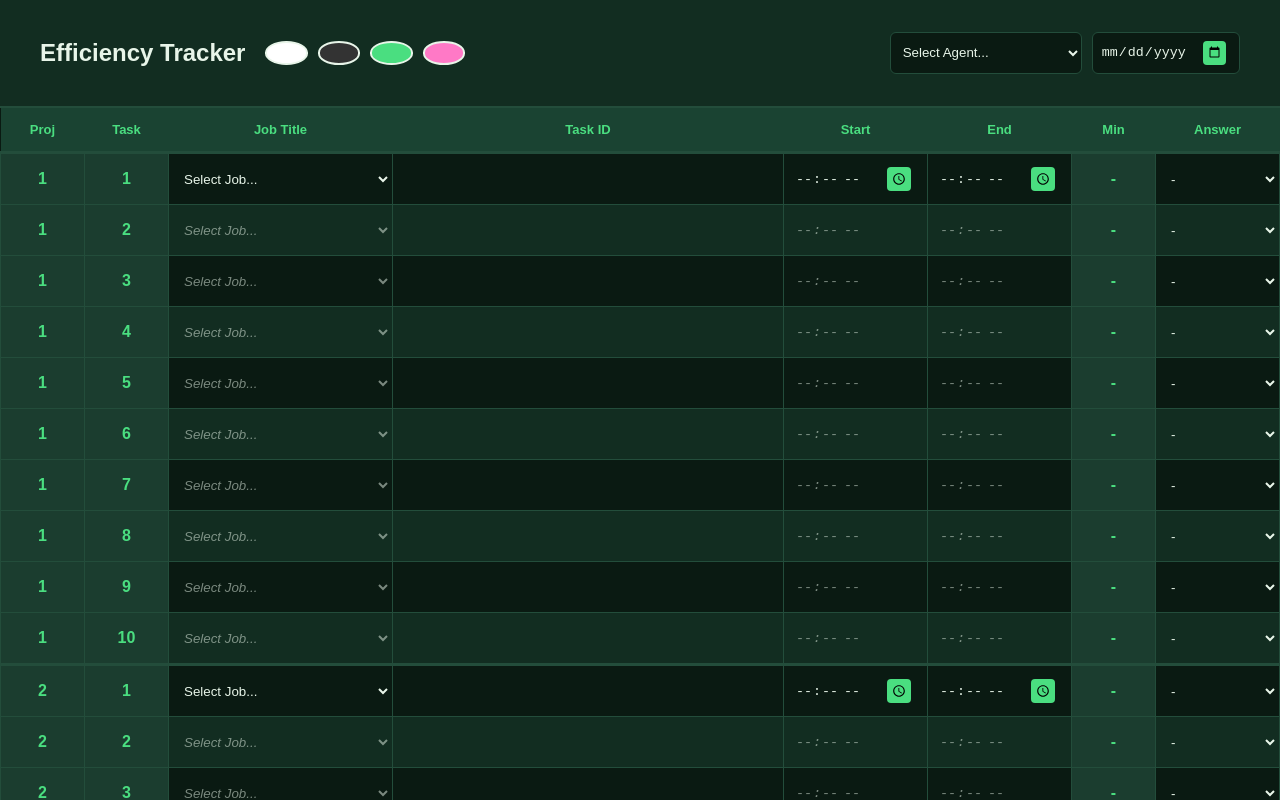
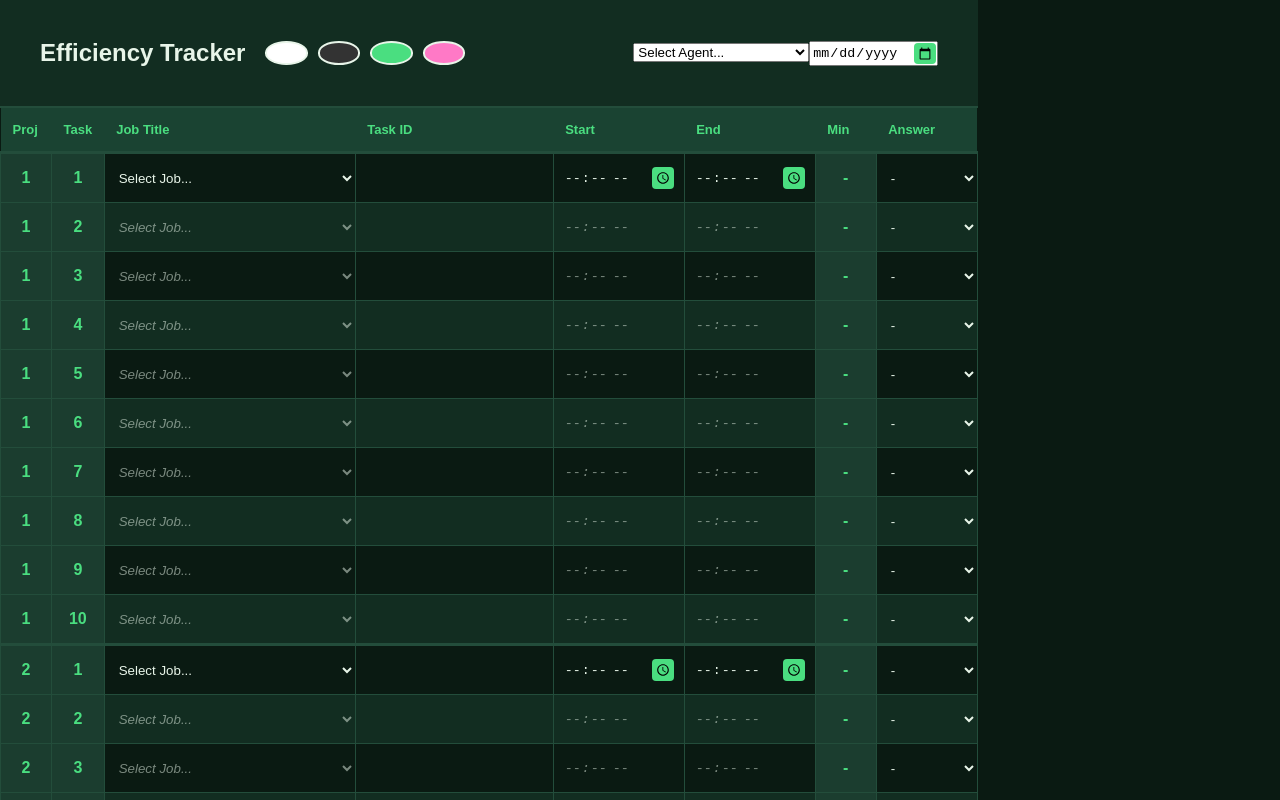
Before and after one commit to beripot/taskTracker, a React (Vite) app in the folder taskTracker/: page / in a window 1280 px wide. Shown: the top 800 px of the page. Built offline with nearby package versions, Linux system fonts and the light colour scheme.

Commit message:
fix sa flexbox aty

```diff
--- a/taskTracker/src/App.css
+++ b/taskTracker/src/App.css
@@ -7,9 +7,8 @@
   --accent-green: #4ade80;
   --text-main: #e8f5e9;
   --auto-green: #1b3d2f;
-  /* Button is Neon Green, Icon is Black */
-  --btn-bg: #4ade80;
-  --btn-icon: invert(0);
+  --btn-bg: #4ade80;      /* Emerald Green Button */
+  --btn-icon: invert(0);  /* Black Icon */
 }
 
 [data-theme='light'] {
@@ -20,9 +19,8 @@
   --accent-green: #000000;
   --text-main: #1a1a1a;
   --auto-green: #e8e8e8;
-  /* Button is Black, Icon is White */
-  --btn-bg: #1a1a1a;
-  --btn-icon: invert(1);
+  --btn-bg: #000000;      /* Black Button */
+  --btn-icon: invert(1);  /* White Icon */
 }
 
 [data-theme='dark'] {
@@ -33,9 +31,8 @@
   --accent-green: #9e9e9e;
   --text-main: #ffffff;
   --auto-green: #222222;
-  /* Button is Grey, Icon is Black */
-  --btn-bg: #9e9e9e;
-  --btn-icon: invert(0);
+  --btn-bg: #ffffff;      /* White Button */
+  --btn-icon: invert(0);  /* Black Icon */
 }
 
 [data-theme='cyber'] {
@@ -46,9 +43,8 @@
   --accent-green: #ff79c6;
   --text-main: #f8f8f2;
   --auto-green: #240e42;
-  /* Button is Neon Pink, Icon is Black */
-  --btn-bg: #ff79c6;
-  --btn-icon: invert(0);
+  --btn-bg: #ff79c6;      /* Cyber Pink Button */
+  --btn-icon: invert(0);  /* Black Icon */
 }
 
 /* 1. Global Reset */
@@ -88,18 +84,17 @@ body, html {
 .btn-emerald { background: #4ade80; }
 .btn-cyber { background: #ff79c6; }
 
-.global-inputs { display: flex; gap: 10px; }
-.global-inputs select, .global-inputs input {
-  background-color: var(--deep-bg);
-  border: 1px solid var(--border-green);
-  color: var(--text-main);
-  padding: 8px;
-  border-radius: 6px;
+/* 3. Standard Table Layout (The Fix) */
+.table-container {
+  flex-grow: 1;
+  overflow-y: auto;
 }
 
-/* 3. Table Styling */
-.table-container { flex-grow: 1; overflow-y: auto; }
-table { width: 100%; border-collapse: collapse; table-layout: fixed; }
+table {
+  width: 100%;
+  border-collapse: collapse;
+  /* Removed table-layout: fixed to let content define width naturally */
+}
 
 thead th {
   background-color: var(--header-bg);
@@ -110,16 +105,20 @@ thead th {
   top: 0;
   z-index: 10;
   border-bottom: 2px solid var(--border-green);
+  text-align: left;
 }
 
 tr:nth-child(even) { background-color: var(--row-bg); }
+
 td {
   height: 48px;
   border: 1px solid var(--border-green);
+  padding: 0;
 }
 
 td input, td select {
-  width: 100%; height: 100%;
+  width: 100%;
+  height: 100%;
   background: transparent;
   color: var(--text-main) !important;
   border: none;
@@ -127,24 +126,17 @@ td input, td select {
   box-sizing: border-box;
 }
 
-/* 4. The Themed Button Fix */
+/* 4. The Themed Button Logic */
 input[type="date"]::-webkit-calendar-picker-indicator,
 input[type="time"]::-webkit-calendar-picker-indicator {
-  background-color: var(--btn-bg) !important; /* Theme-specific color */
-  filter: var(--btn-icon) !important;        /* Correct icon contrast */
+  background-color: var(--btn-bg) !important;
+  filter: var(--btn-icon) !important;
   border-radius: 4px;
-  padding: 5px;
+  padding: 4px;
   cursor: pointer;
-  margin-right: 5px;
-  transition: transform 0.1s ease;
 }
 
-input[type="date"]::-webkit-calendar-picker-indicator:hover,
-input[type="time"]::-webkit-calendar-picker-indicator:hover {
-  transform: scale(1.1);
-}
-
-/* 5. Logic Fields */
+/* Inherited/Disabled styling */
 .inherited-field { opacity: 0.5; font-style: italic; }
 td select:disabled, td input:disabled {
   cursor: not-allowed;
@@ -160,7 +152,7 @@ td select:disabled, td input:disabled {
 
 .row-divider { border-top: 3px solid var(--border-green) !important; }
 
-/* 6. Footer */
+/* Footer */
 .footer-area {
   padding: 20px 40px;
   background-color: var(--row-bg);
--- a/taskTracker/src/App.jsx
+++ b/taskTracker/src/App.jsx
@@ -15,7 +15,6 @@ function App() {
     const saved = localStorage.getItem('tasks-data');
     return saved ? JSON.parse(saved) : Array(100).fill({ jobTitle: '', startTime: '', endTime: '', taskID: '', answer: '', timeSpent: '' });
   });
-  const [isSubmitting, setIsSubmitting] = useState(false);
 
   useEffect(() => localStorage.setItem('tasks-data', JSON.stringify(tasks)), [tasks]);
   useEffect(() => localStorage.setItem('global-data', JSON.stringify(globalData)), [globalData]);
@@ -42,22 +41,6 @@ function App() {
     setTasks(newTasks);
   };
 
-  const handleSubmit = async () => {
-    if (!globalData.agentName || !globalData.date) return alert("Select Agent and Date.");
-    const finalData = tasks.map((t, index) => {
-      const master = tasks[Math.floor(index / 10) * 10];
-      return { ...globalData, projectNo: Math.floor(index / 10) + 1, taskNo: (index % 10) + 1, ...master, taskID: t.taskID, answer: t.answer };
-    }).filter(t => t.taskID.trim() !== "" || t.answer !== "");
-
-    if (finalData.length === 0) return alert("No data.");
-    setIsSubmitting(true);
-    try {
-      const URL = "https://script.google.com/macros/s/AKfycbzz-LyLUrN5nm8Ow-bNYpvgnIlNkKvShjslLbcIwSObmjkGWutZYhvLixuO1p0aiUTh5A/exec";
-      await fetch(URL, { method: "POST", mode: "no-cors", body: JSON.stringify(finalData) });
-      alert("Success!");
-    } catch (e) { alert("Failed."); } finally { setIsSubmitting(false); }
-  };
-
   return (
     <div className="container" data-theme={theme}>
       <header className="header-section">
@@ -82,14 +65,8 @@ function App() {
         <table>
           <thead>
             <tr>
-              <th style={{width: '60px'}}>Proj</th>
-              <th style={{width: '60px'}}>Task</th>
-              <th style={{width: '200px'}}>Job Title</th>
-              <th>Task ID</th>
-              <th style={{width: '120px'}}>Start</th>
-              <th style={{width: '120px'}}>End</th>
-              <th style={{width: '60px'}}>Min</th>
-              <th style={{width: '100px'}}>Answer</th>
+              <th>Proj</th><th>Task</th><th>Job Title</th><th>Task ID</th>
+              <th>Start</th><th>End</th><th>Min</th><th>Answer</th>
             </tr>
           </thead>
           <tbody>
@@ -98,9 +75,9 @@ function App() {
               const master = tasks[Math.floor(index / 10) * 10];
               return (
                 <tr key={index} className={isFirst ? "row-divider" : ""}>
-                  <td className="auto-field">{Math.floor(index / 10) + 1}</td>
-                  <td className="auto-field">{(index % 10) + 1}</td>
-                  <td>
+                  <td className="auto-field" style={{width: '50px'}}>{Math.floor(index / 10) + 1}</td>
+                  <td className="auto-field" style={{width: '50px'}}>{(index % 10) + 1}</td>
+                  <td style={{width: '250px'}}>
                     <select value={isFirst ? task.jobTitle : master.jobTitle} disabled={!isFirst}
                       onChange={(e) => handleTaskChange(index, 'jobTitle', e.target.value)}
                       className={!isFirst ? "inherited-field" : ""}>
@@ -109,12 +86,12 @@ function App() {
                     </select>
                   </td>
                   <td><input type="text" value={task.taskID} onChange={(e) => handleTaskChange(index, 'taskID', e.target.value)} /></td>
-                  <td><input type="time" value={isFirst ? task.startTime : master.startTime} disabled={!isFirst}
+                  <td style={{width: '130px'}}><input type="time" value={isFirst ? task.startTime : master.startTime} disabled={!isFirst}
                     onChange={(e) => handleTaskChange(index, 'startTime', e.target.value)} className={!isFirst ? "inherited-field" : ""} /></td>
-                  <td><input type="time" value={isFirst ? task.endTime : master.endTime} disabled={!isFirst}
+                  <td style={{width: '130px'}}><input type="time" value={isFirst ? task.endTime : master.endTime} disabled={!isFirst}
                     onChange={(e) => handleTaskChange(index, 'endTime', e.target.value)} className={!isFirst ? "inherited-field" : ""} /></td>
-                  <td className="auto-field">{master.timeSpent || '-'}</td>
-                  <td>
+                  <td className="auto-field" style={{width: '60px'}}>{master.timeSpent || '-'}</td>
+                  <td style={{width: '100px'}}>
                     <select value={task.answer} onChange={(e) => handleTaskChange(index, 'answer', e.target.value)}>
                       <option value="">-</option>
                       {ANSWERS.map(opt => <option key={opt.value} value={opt.value}>{opt.label}</option>)}
@@ -129,7 +106,7 @@ function App() {
 
       <footer className="footer-area">
         <button className="clear-btn" onClick={() => setTasks(Array(100).fill({jobTitle:'',startTime:'',endTime:'',taskID:'',answer:'',timeSpent:''}))}>Clear Board</button>
-        <button className="submit-btn" onClick={handleSubmit} disabled={isSubmitting}>{isSubmitting ? "Uploading..." : "Submit All"}</button>
+        <button className="submit-btn">Submit All</button>
       </footer>
     </div>
   );
```
